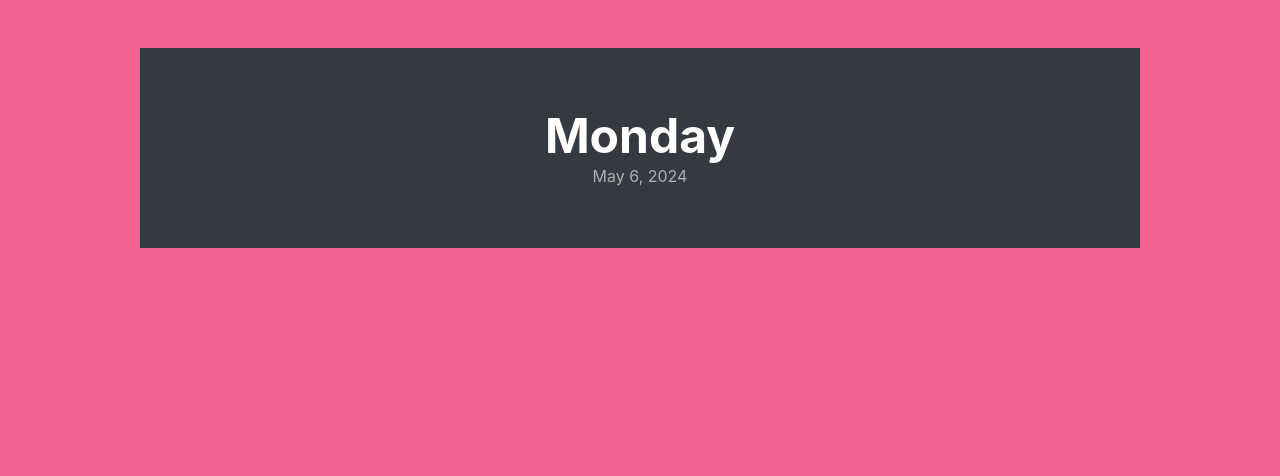
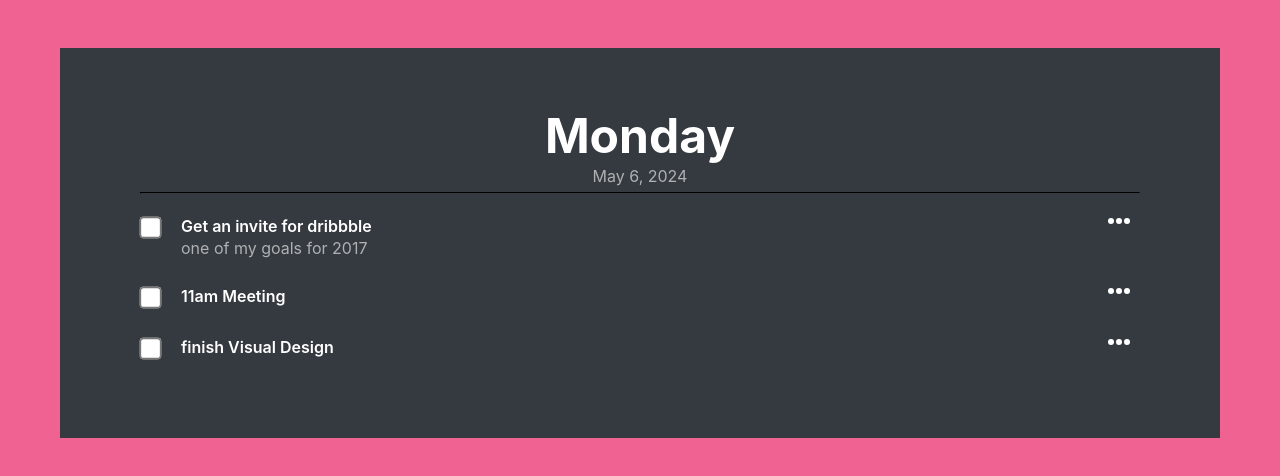
Before and after one commit to LilSecret/todo-list, a React (Vite) app: page / in a window 1280 px wide. Shown: the top 476 px of the page. Built offline with nearby package versions, Linux system fonts and the light colour scheme.

Commit message:
loop through a someList items on startup

```diff
--- a/src/App.tsx
+++ b/src/App.tsx
@@ -1,25 +1,34 @@
 import moment from "moment";
 import "./css/index.css";
+import { daysOfWeek } from "./data";
+import ListItem from "./components/ListItem";
+import { useEffect, useState } from "react";
+import { TListItem } from "./types";
 
-const daysOfWeek = [
-  "Sunday",
-  "Monday",
-  "Tuesday",
-  "Wednesday",
-  "Thursday",
-  "Friday",
-  "Saturday",
+const someListItems: TListItem[] = [
+  { title: "Get an invite for dribbble", subTitle: "one of my goals for 2017" },
+  { title: "11am Meeting" },
+  { title: "finish Visual Design" },
 ];
 
 function App() {
+  const [listItems, setListItems] = useState<TListItem[]>([]);
   const today = new Date();
   const weekday = daysOfWeek[today.getDay()];
   const dateString = moment(today).format("ll");
+
+  useEffect(() => {
+    setListItems(someListItems);
+  }, []);
 
   return (
     <div className="content-container">
       <h1 className="weekday">{weekday}</h1>
       <span className="date">{dateString}</span>
+      <hr />
+      {listItems.map((item) => (
+        <ListItem content={item} />
+      ))}
     </div>
   );
 }
--- a/src/components/ListItem.tsx
+++ b/src/components/ListItem.tsx
@@ -1,10 +1,12 @@
-export default function ListItem() {
+import { TListItem } from "../types";
+
+export default function ListItem({ content }: { content: TListItem }) {
   return (
     <li className="list-item">
       <input type="checkbox" className="list-checkbox" />
       <div className="list-info">
-        <h4 className="title">Getting an invite for dribbble</h4>
-        <p className="sub-title">one of my goals in 2017</p>
+        <h4 className="title">{content.title}</h4>
+        {content.subTitle && <p className="sub-title">{content.subTitle}</p>}
       </div>
       <div className="list-menu">
         <div className="circle"></div>
--- a/src/css/App.css
+++ b/src/css/App.css
@@ -45,11 +45,11 @@ li {
 }
 
 hr {
-  background-color: var(--hr--bg-clr);
+  border-color: var(--hr--bg-clr);
 }
 
 .content-container {
-  padding-block: 4rem;
+  padding: 4rem 5rem;
   margin-top: 3rem;
   width: 1000px;
   background-color: var(--main-content-bg);
```
